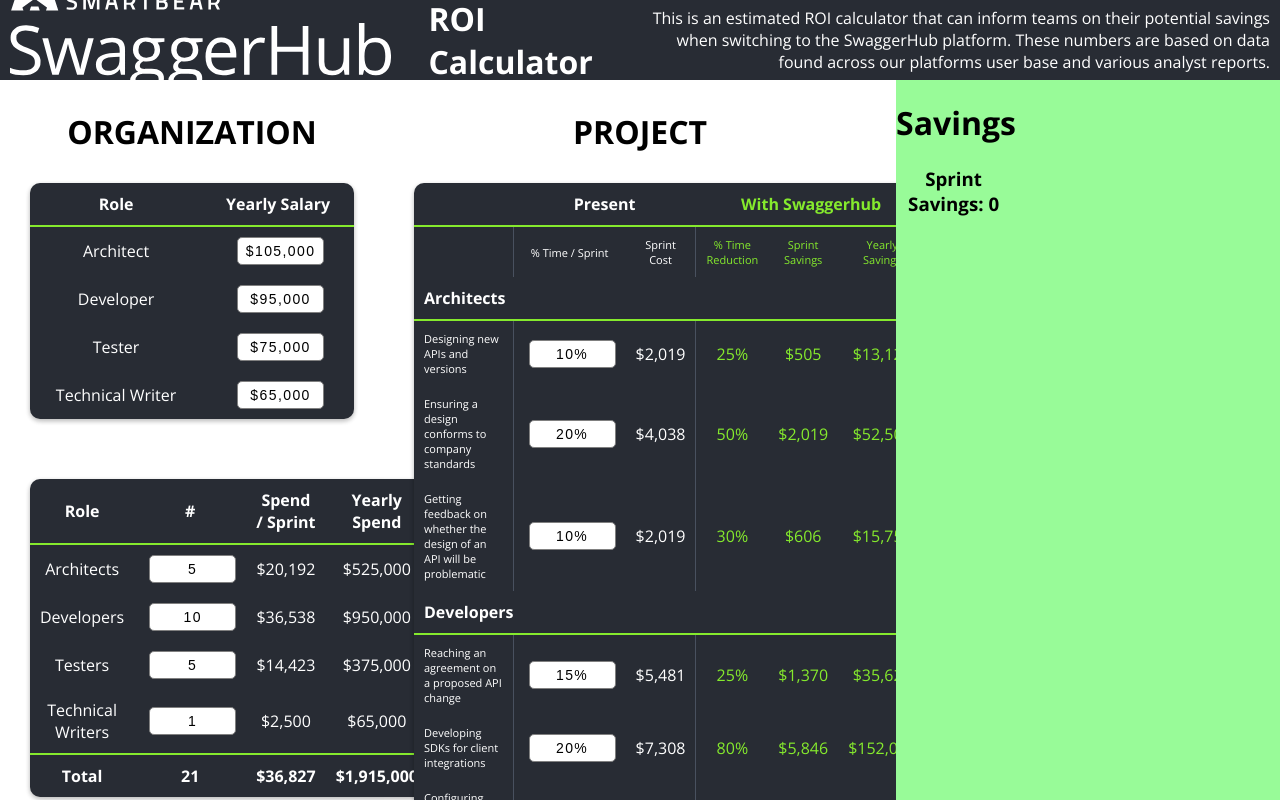
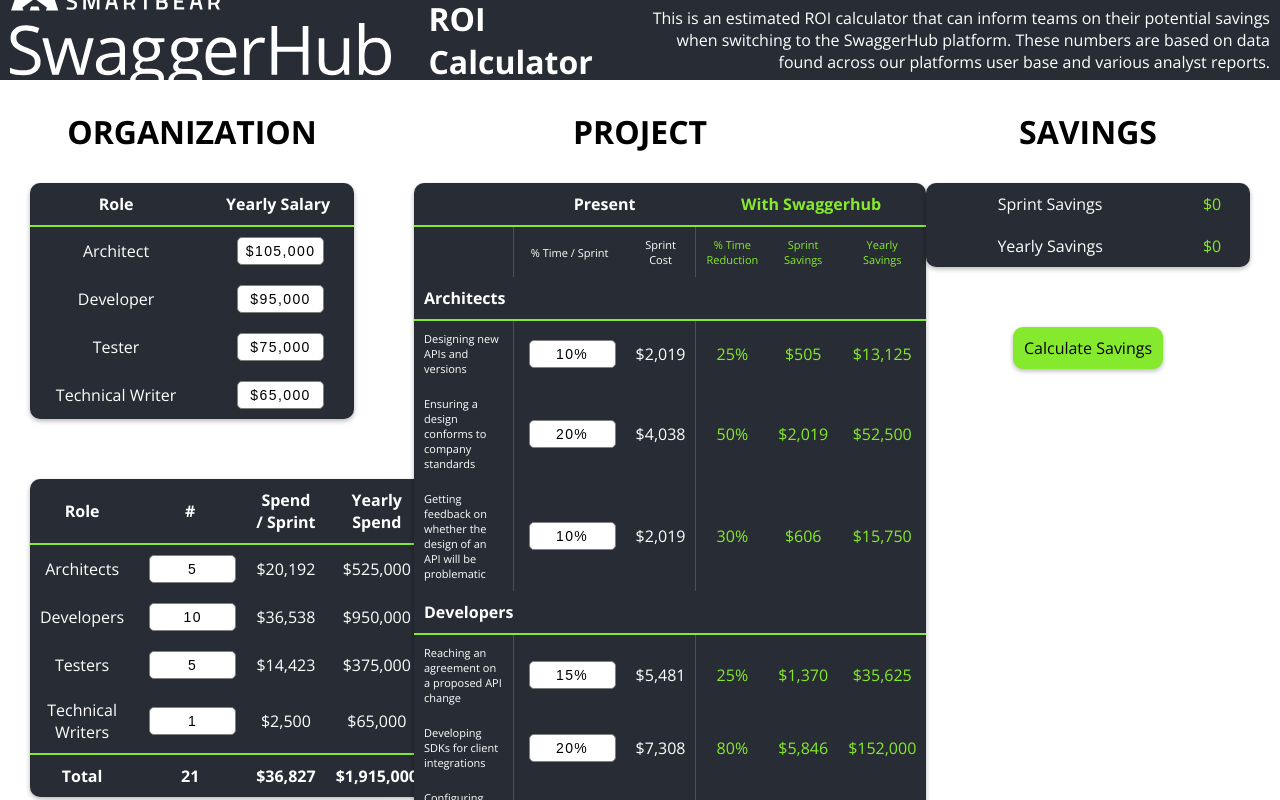
Before and after one commit to nazwr/sh-roi-calculator, a React (Create React App) app: page / in a window 1280 px wide. Built offline with nearby package versions, Linux system fonts and the light colour scheme.

Commit message:
first pass, ready to deploy

```diff
--- a/src/App.css
+++ b/src/App.css
@@ -52,9 +52,14 @@
   height: 100%;
 }
 
+.savings-column-container {
+  width: 30%;
+  height: 100%;
+  padding: 30px;
+}
+
 .savings-column {
-  width: 30%;
-  background-color: palegreen;
+  width: 100%;
 }
 
 .org-column {
@@ -71,6 +76,10 @@
 }
 
 .project-column h1 {
+  margin: 0;
+}
+
+.savings-column h1 {
   margin: 0;
 }
 
@@ -163,3 +172,31 @@
   font-size: 11px;
   text-align: left;
 }
+
+.savings-table table {
+  background-color: #282c34;
+  color: white;
+  width: 100%;
+  margin-bottom: 60px;
+  margin-top: 30px;
+  border-collapse: collapse;
+  border-radius: 10px;
+  box-shadow: 0 2px 5px rgba(0,0,0,0.1), 0 2px 5px rgba(0,0,0,0.2);
+}
+
+.savings-calc-button {
+  width: 40%;
+  margin: auto;
+  border-radius: 10px;
+  background-color: #85EA2D;
+  padding: 10px;
+  box-shadow: 0 2px 5px rgba(0,0,0,0.1), 0 2px 5px rgba(0,0,0,0.2);
+}
+
+.savings-calc-button:hover {
+  cursor: pointer;
+}
+
+.savings-calc-button:active {
+  box-shadow: none;
+}
--- a/src/App.js
+++ b/src/App.js
@@ -26,17 +26,46 @@
           dev: [15, 20, 10],
           test: [15, 20, 10],
           writer: [15, 20, 10],
+        },
+        savingsAmounts: {
+          perSprint: 0,
+          perYear: 0
         }
       }
     this.handleCountChange = this.handleCountChange.bind(this)
     this.handleSalaryChange = this.handleSalaryChange.bind(this)
     this.handleTimeChange = this.handleTimeChange.bind(this)
+    this.handleSavingsCalc  = this.handleSavingsCalc.bind(this)
+  }
+
+  handleSavingsCalc(event) {
+    let updateState = this.state
+    let sprintSavings = 0;
+    let yearSavings = 0;
+
+    Array.from(document.getElementsByClassName("sprint")).forEach(function(saving) {
+      let formattedNum = saving.outerText.split("$").join("").split(",").join("")
+
+      sprintSavings += parseInt(formattedNum)
+    });
+
+    Array.from(document.getElementsByClassName("year")).forEach(function(saving) {
+      let formattedNum = saving.outerText.split("$").join("").split(",").join("")
+
+      yearSavings += parseInt(formattedNum)
+    });
+
+    updateState["savingsAmounts"]["perSprint"] = sprintSavings
+    updateState["savingsAmounts"]["perYear"] = yearSavings
+
+    this.setState(updateState);
   }
 
   handleCountChange(event) {
     let updateState = this.state
 
     updateState["orgCount"][event.target.name] = parseInt(event.target.value)
+
     this.setState(updateState)
   }
 
@@ -58,6 +87,7 @@
 
   handleTimeChange(event) {
     let updateState = this.state
+
     let incomingValue = (event.target.value.split("%")[0])
     let incomingTarget = event.target.name.split("_")
 
@@ -104,8 +134,11 @@
               handleTimeChange = {this.handleTimeChange}
             />
           </div>
-          <div className="savings-column">
-            <Savings />
+          <div className="savings-column-container">
+            <Savings
+              savingsAmounts = {this.state.savingsAmounts}
+              handleSavingsCalc = {this.handleSavingsCalc}
+            />
           </div>
         </div>
       </div>
--- a/src/Savings.js
+++ b/src/Savings.js
@@ -1,18 +1,45 @@
 import React from 'react';
+import NumberFormat from 'react-number-format';
+
 
 const Savings = props => {
-    let sprintSavings = 0
-
-    Array.from(document.getElementsByClassName("sprint")).forEach(function(saving) {
-       let formattedNum = saving.outerText.split("$").join("").split(",").join("")
-       sprintSavings += parseInt(formattedNum)
-    //    Needs to update state, not render in const
-    });
+    let sprintSavings = props.savingsAmounts.perSprint
+    let yearSavings = props.savingsAmounts.perYear
 
     return (
         <div className="savings-column">
-            <h1>Savings</h1>
-            <h3>Sprint Savings: {sprintSavings}</h3>
+            <h1>SAVINGS</h1>
+            <div className="savings-table">
+                <table>
+                    <tbody>
+                        <tr>
+                           <td>Sprint Savings</td>
+                           <td className="with-swaggerhub">
+                                <NumberFormat
+                                    value={sprintSavings}
+                                    displayType={'text'}
+                                    thousandSeparator={true}
+                                    prefix={'$'}
+                                />
+                           </td>
+                        </tr>
+                        <tr>
+                           <td>Yearly Savings</td>
+                           <td className="with-swaggerhub">
+                                <NumberFormat
+                                    value={yearSavings}
+                                    displayType={'text'}
+                                    thousandSeparator={true}
+                                    prefix={'$'}
+                                />
+                           </td>
+                        </tr>
+                    </tbody>
+                </table>
+            </div>
+            <div>
+                <div className="savings-calc-button" onClick={props.handleSavingsCalc}>Calculate Savings</div>
+            </div>
         </div>
     )
 }
```
Also changed, not shown: src/Project.js (+22 -22 lines).
